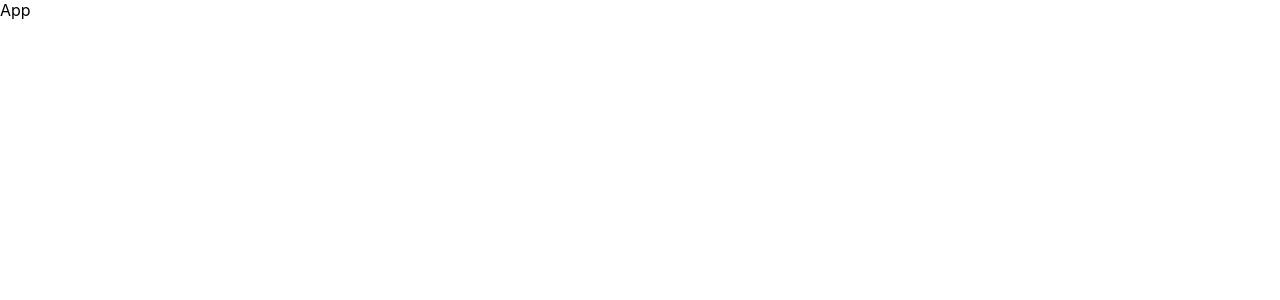
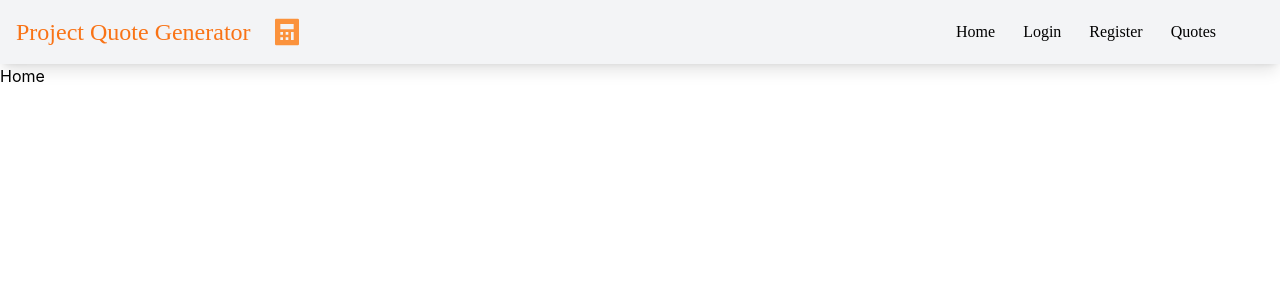
Before and after one commit to LewisCardy/Enterprise-Web-Dev-Coursework, a React (Create React App) app in the folder client/: page / in a window 1280 px wide. Shown: the top 300 px of the page. Built offline with nearby package versions, Linux system fonts and the light colour scheme.

Commit message:
Navigation and nav bar.

```diff
--- a/client/package.json
+++ b/client/package.json
@@ -9,6 +9,7 @@
     "@testing-library/user-event": "^13.5.0",
     "react": "^18.2.0",
     "react-dom": "^18.2.0",
+    "react-router-dom": "^6.8.1",
     "react-scripts": "5.0.1",
     "web-vitals": "^2.1.4"
   },
@@ -35,5 +36,8 @@
       "last 1 firefox version",
       "last 1 safari version"
     ]
+  },
+  "devDependencies": {
+    "tailwindcss": "^3.2.7"
   }
 }
--- a/client/src/App.js
+++ b/client/src/App.js
@@ -1,9 +1,53 @@
 import React from 'react'
+import {createBrowserRouter, createRoutesFromElements, Route, Link, Outlet, RouterProvider} from 'react-router-dom'
+import {Home} from "./Home"
+import {Login} from "./Login"
+import {Quotes} from "./Quotes"
+import {Register} from "./Register"
 
 function App() {
+  const router = createBrowserRouter(
+    createRoutesFromElements(
+      <Route path='/' element={<Root />}>
+        <Route index element={<Home />}/>
+        <Route path='/Login' element={<Login />}/>
+        <Route path='/Register' element={<Register />}/>
+        <Route path='/Quotes' element={<Quotes />}/>
+      </Route>
+    )
+  )
+
+
+
   return (
-    <div>App</div>
+    <div class="text-wsBlac h-screen">
+      <RouterProvider router={router}/>
+
+    </div>
   )
 }
 
+const Root = () => {
+  return <>
+    <div class="grid grid-cols-2 p-4 font-title  bg-gray-100 items-center shadow-lg ">
+      <div class="flex space-x-5 border-gray-700">
+        <h1 class="text-2xl text-orange-500 font-medium">Project Quote Generator
+        </h1>
+        <svg xmlns="http://www.w3.org/2000/svg" viewBox="0 0 24 24" width="32" height="32"><path fill="none" d="M0 0h24v24H0z"/><path d="M4 2h16a1 1 0 0 1 1 1v18a1 1 0 0 1-1 1H4a1 1 0 0 1-1-1V3a1 1 0 0 1 1-1zm3 10v2h2v-2H7zm0 4v2h2v-2H7zm4-4v2h2v-2h-2zm0 4v2h2v-2h-2zm4-4v6h2v-6h-2zM7 6v4h10V6H7z" fill="#fb923c"/></svg>
+      </div>
+
+      <div class=" text-right space-x-2 pr-10">
+        <Link to="/" class="hover:bg-orange-300 p-2 rounded-lg">Home</Link>
+        <Link to="/Login" class="hover:bg-orange-300 p-2 rounded-lg"> Login </Link>
+        <Link to="/Register" class="hover:bg-orange-300 p-2 rounded-lg"> Register </Link>
+        <Link to="/Quotes" class="hover:bg-orange-300 p-2 rounded-lg"> Quotes </Link>
+      </div>
+
+    </div>
+    <div>
+      <Outlet />
+    </div>
+  </>
+}
+
 export default App
--- /dev/null
+++ b/client/src/Home.js
@@ -0,0 +1,9 @@
+export const Home = () => {
+    return (
+    <div class="block">
+        <h1>Home</h1>
+    </div>
+
+
+    )
+}
--- /dev/null
+++ b/client/src/Login.js
@@ -0,0 +1,3 @@
+export const Login = () => {
+    return <h1>Login</h1>
+}
--- /dev/null
+++ b/client/src/Quotes.js
@@ -0,0 +1,3 @@
+export const Quotes = () => {
+    return <h1>Quotes</h1>
+}
--- /dev/null
+++ b/client/src/Register.js
@@ -0,0 +1,3 @@
+export const Register = () => {
+    return <h1>Register</h1>
+}
--- a/client/src/index.css
+++ b/client/src/index.css
@@ -1,3 +1,9 @@
+@tailwind base;
+@tailwind components;
+@tailwind utilities;
+
+@import url('https://fonts.googleapis.com/css2?family=Montserrat:ital,wght@0,100;0,200;0,300;0,400;0,500;0,600;0,700;0,800;0,900;1,100;1,200;1,300;1,400;1,500;1,600;1,700;1,800;1,900&display=swap');
+
 body {
   margin: 0;
   font-family: -apple-system, BlinkMacSystemFont, 'Segoe UI', 'Roboto', 'Oxygen',
--- /dev/null
+++ b/client/tailwind.config.js
@@ -0,0 +1,24 @@
+/** @type {import('tailwindcss').Config} */
+module.exports = {
+  content: [
+    "./src/**/*.{js,jsx,ts,tsx}",
+  ],
+  theme: {
+    extend: {
+      colors:{
+        wsWhite: '#FDFFFC',
+        wsBlue: '#235789',
+        wsRed: '#C1292E',
+        wsYellow: '#F1D302',
+        wsBlack: '#161925',
+      },
+      fontFamily: {
+        title: 'Montserrat',
+      },
+      backgroundImage: {
+        'bgImage': "url('BackgroundImg.jpg')",
+      },
+    },
+  },
+  plugins: [],
+}
```
Also changed, not shown: client/src/BackgroundImg.jpg (added), 1 other file (tests, documents, lock files or other folders).
